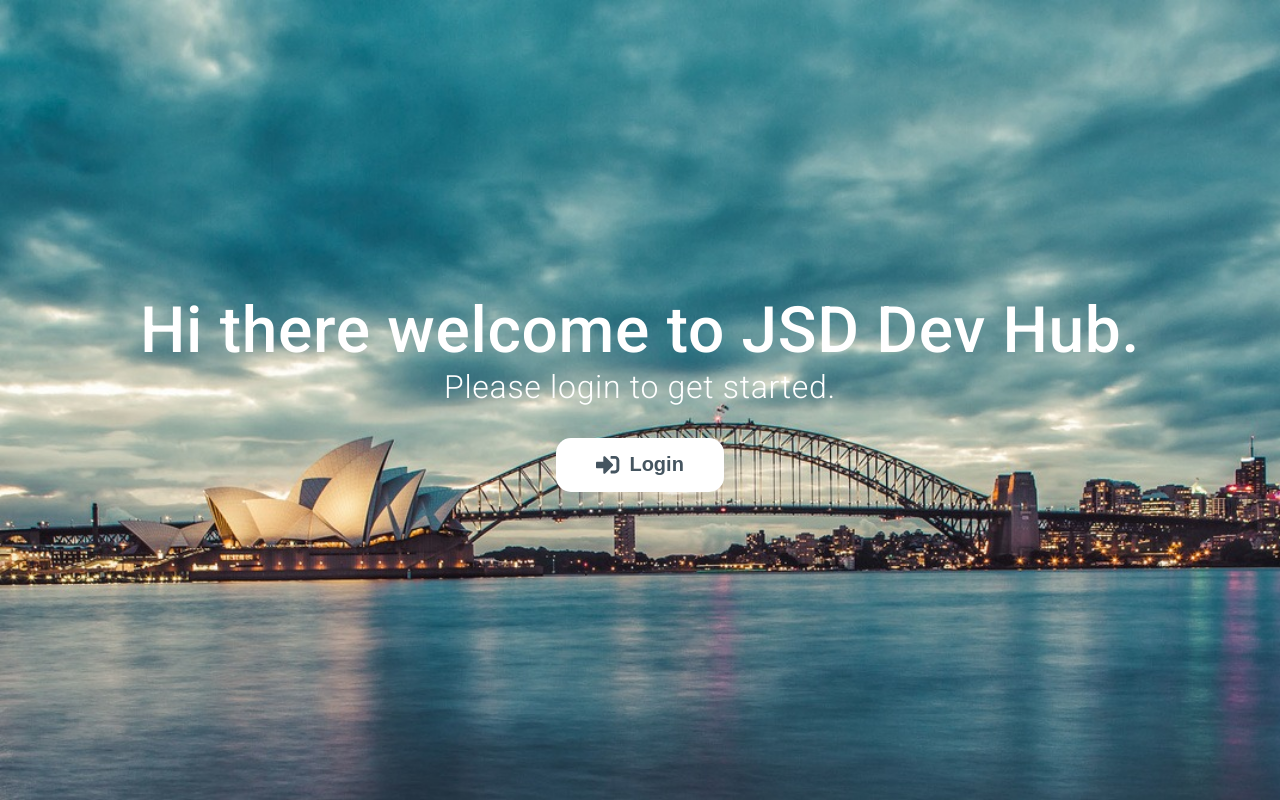
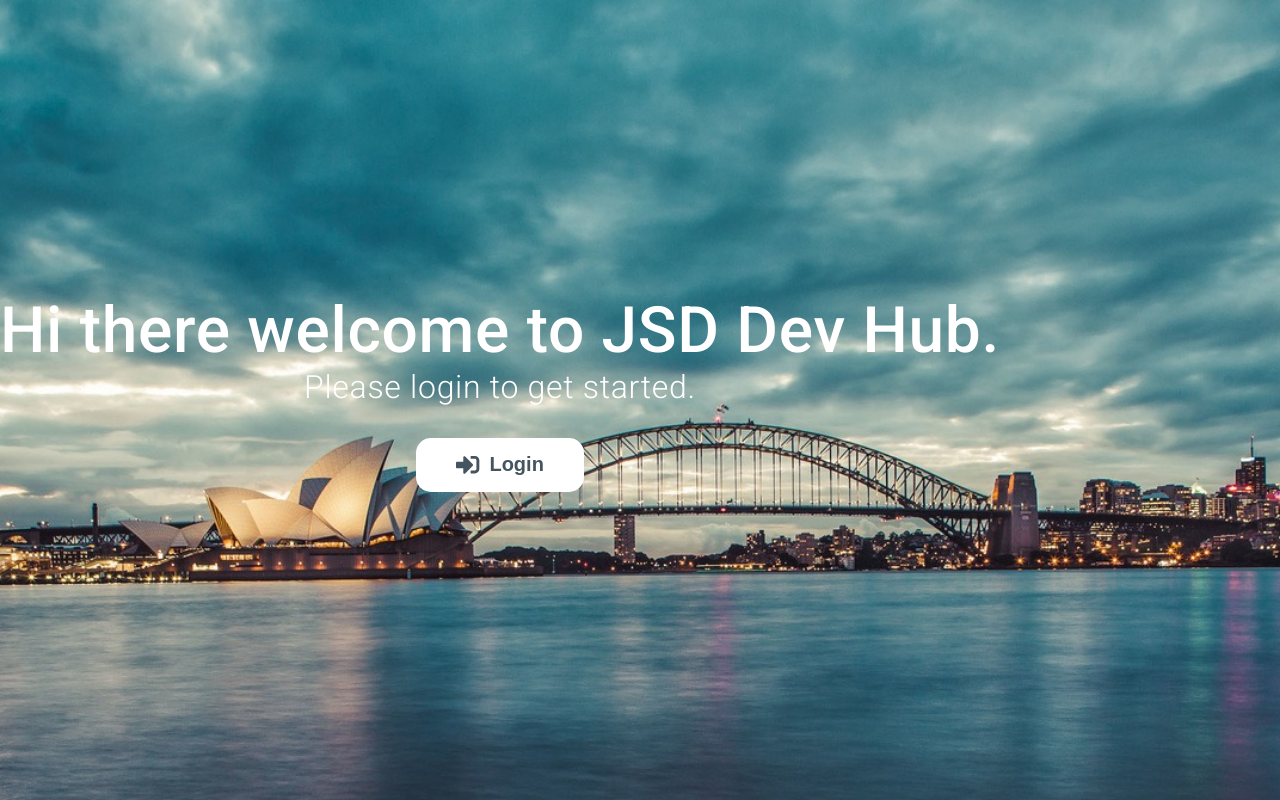
Before and after one commit to anpnguyen/react-typescript-template, a React (Create React App) app: page / in a window 1280 px wide. Built offline with nearby package versions, Linux system fonts and the light colour scheme; no server answers.

Commit message:
refactor(styling): Refactored the landing page styling

```diff
--- a/src/pages/LandingPage.tsx
+++ b/src/pages/LandingPage.tsx
@@ -1,8 +1,17 @@
 import Landing from '../components/lading/Landing';
+import image from '../../src/assets/images/bg_1.jpg';
 
 export default function LandingPage() {
     return (
-        <div>
+        <div
+            style={{
+                display: 'flex',
+                justifyContent: 'space-between',
+                backgroundImage: `url(${image})`,
+                backgroundRepeat: 'no-repeat',
+                backgroundSize: 'cover',
+            }}
+        >
             <Landing />
         </div>
     );
```
